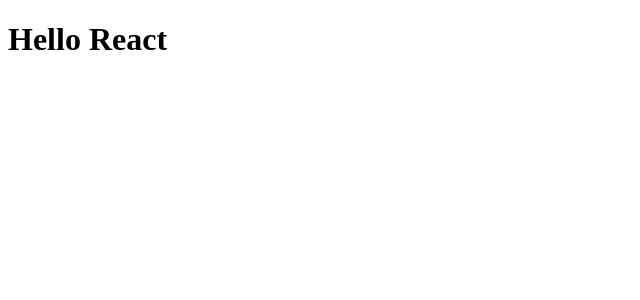
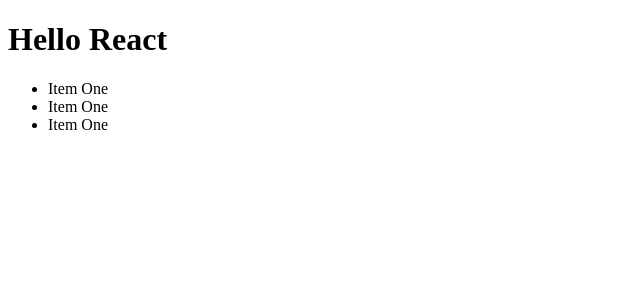
Before and after one commit to kyawhla-commit/pwd2-, a React (Vite) app in the folder todo/: page / in a window 1280 px wide. Shown: the top 300 px of the page, without its empty margins (0-640 px from the left). Built offline with nearby package versions, Linux system fonts and the light colour scheme.

Commit message:
introduce Item component

```diff
--- a/todo/src/App.jsx
+++ b/todo/src/App.jsx
@@ -1,3 +1,15 @@
+function Item() {
+  return <li>Item One</li>;
+}
 export default function App() {
-  return <h1>Hello React</h1>
+  return (
+    <>
+      <h1>Hello React</h1>
+      <ul>
+        <Item />
+        <Item />
+        <Item />
+      </ul>
+    </>
+  );
 }
```
